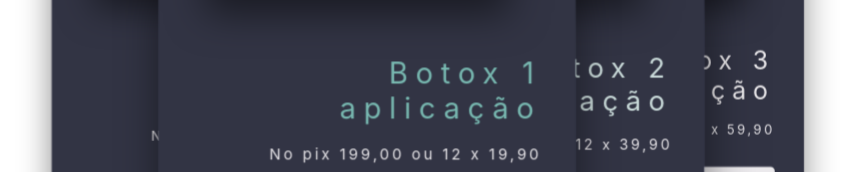
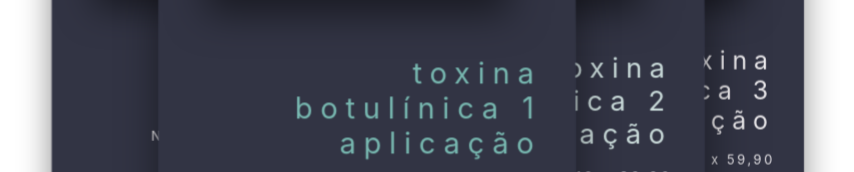
Before and after one commit to Leo-WA/projeto_SiteRennovar, a plain HTML site: page index.html in a window 1280 px wide. Shown: the part 2191-2363 px from the top of the page, without its empty margins (236-1090 px from the left). Drawn offline with nearby package versions, Linux system fonts and the light colour scheme.

Commit message:
troca de botox por toxina botulínica

```diff
--- a/index.html
+++ b/index.html
@@ -52,7 +52,7 @@
                       <label for="interest">Principal interesse</label>
                       <select name="interest" required>
                           <option value="" disabled selected>Selecione</option>
-                          <option value="botox">botox</option>
+                          <option value="botox">toxina botulínica</option>
                           <option value="Preenchimento">Preenchimento</option>
                           <option value="Limpeza de pele">Limpeza de pele</option>
                           <option value="Protocolos de emagrecimento">Protocolos de emagrecimento</option>
@@ -64,7 +64,7 @@
             </div>
         </header>
         <section id="key-benefits">
-            <h2>GARANTA BOTOX EM ATÉ
+            <h2>GARANTA toxina botulínica EM ATÉ
                4 REGIÕES
               DE APLICAÇÃO
               </h2>
@@ -129,7 +129,7 @@
                     </div>
                   </div>
                   <div class="infos">
-                    <span class="name">Botox 1 aplicação</span>
+                    <span class="name">toxina botulínica 1 aplicação</span>
                     <span class="lorem">
 
                       No pix 199,00 ou 12 x 19,90
@@ -157,7 +157,7 @@
                     </div>
                   </div>
                   <div class="infos">
-                    <span class="name">Botox 2 aplicação</span>
+                    <span class="name">toxina botulínica 2 aplicação</span>
                     <span class="lorem">No pix 399,00 ou 12 x 39,90
                     </span>
                   </div>
@@ -183,7 +183,7 @@
                     </div>
                   </div>
                   <div class="infos">
-                    <span class="name">Botox 3 aplicação</span>
+                    <span class="name">toxina botulínica 3 aplicação</span>
                     <span class="lorem">No pix 599,00 ou 12 x 59,90
                     </span>
                   </div>
```
